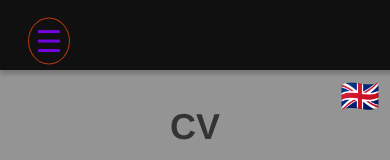
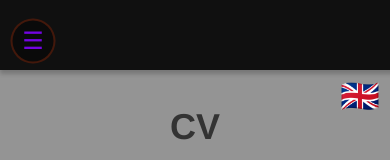
Before and after one commit to timborg-del/my-page, a React (Create React App) app: page /Cv in a window 390 px wide. Shown: the top 160 px of the page. Built offline with nearby package versions, Linux system fonts and the light colour scheme.

Commit message:
menubutton

```diff
--- a/src/components/NavigationMenu.tsx
+++ b/src/components/NavigationMenu.tsx
@@ -6,9 +6,14 @@ import './css/NavigationMenu.css';
 const NavigationMenu: React.FC = () => {
   const { language } = useLanguageContext();
   const [menuOpen, setMenuOpen] = useState(false);
+  const [animateCircle, setAnimateCircle] = useState(false);
 
   const toggleMenu = () => {
     setMenuOpen(!menuOpen);
+    setAnimateCircle(true); // Trigger circle animation
+    setTimeout(() => {
+      setAnimateCircle(false);
+    }, 500); // Duration of animation
   };
 
   return (
@@ -16,7 +21,7 @@ const NavigationMenu: React.FC = () => {
       <button className={`menu-button ${menuOpen ? 'open' : ''}`} onClick={toggleMenu}>
         <span className={`menu-icon ${menuOpen ? 'hide' : ''}`}>&#9776;</span>
         <span className={`close-icon ${menuOpen ? 'show' : ''}`}>&times;</span>
-        <div className={`circle ${menuOpen ? 'show' : ''}`}></div>
+        <div className={`circle ${menuOpen ? 'show' : ''} ${animateCircle ? 'animate-border' : ''}`}></div>
       </button>
 
       <ul className={`navbar-list ${menuOpen ? 'active show' : ''}`}>
--- a/src/components/css/NavigationMenu.css
+++ b/src/components/css/NavigationMenu.css
@@ -235,40 +235,42 @@ body{
   .close-icon {
     transition: opacity 0.3s ease, transform 0.3s ease;
     position: absolute;
-    margin-left: 1.5rem;
+    margin-left: 0.5rem;
     top: 50%;
     left: 50%;
     transform: translate(-50%, -50%);
-    font-size: 30px;
+    font-size: 24px;
   }
 
   .close-icon {
     opacity: 0;
+    font-size: 30px;
   }
 
   .circle {
     position: absolute;
-    margin-left: 1.5rem;
+    margin-left: 0.5rem;
+    background-color: rgba(0, 0, 0, 0.36);
     top: 50%;
     left: 50%;
     transform: translate(-50%, -50%);
-    width: 40px; /* Adjust the size of the circle */
-    height: 45px; /* Adjust the size of the circle */
-    border-radius: 50%;
-    border: 1px solid rgba(255, 255, 255, 0.5); /* Transparent white border */
+    width: 41px; /* Adjust the size of the circle */
+    height: 41px; /* Adjust the size of the circle */
+    border-radius: 100%;
+    border: 2px solid rgba(255, 255, 255, 0.5); /* Transparent white border */
     transition: opacity 0.3s ease, transform 0.3s ease;
     animation: pulse 7s infinite alternate;
     z-index: -1;
   }
   @keyframes pulse {
     0% {
-      border-color: rgba(3, 86, 220, 0.812); /* Initial color (transparent white) */
+      border-color: rgba(0, 68, 177, 0.344); /* Initial color (transparent white) */
     }
     50% {
-      border-color: rgba(120, 0, 114, 0.974); /* Final color (semi-transparent red) */
+      border-color: rgba(120, 0, 114, 0.447); /* Final color (semi-transparent red) */
     }
     100% {
-      border-color: rgba(255, 81, 0, 0.72); /* Final color (semi-transparent red) */
+      border-color: rgba(255, 81, 0, 0.234); /* Final color (semi-transparent red) */
     }
   }
 
@@ -280,11 +282,16 @@ body{
 
   .open .close-icon {
     opacity: 1;
-    transform: translate(-50%, -50%);
+    transform: translate(-50%, -50%) scale(1.1);
   }
 
   .open .circle {
-    opacity: 0;
+    opacity: 1;
+    width: 35px;
+    height: 35px;
+    border-color: rgba(180, 0, 0, 0.451);
+    border-radius: 0%;
+    animation: none;
   }
 
 
```
